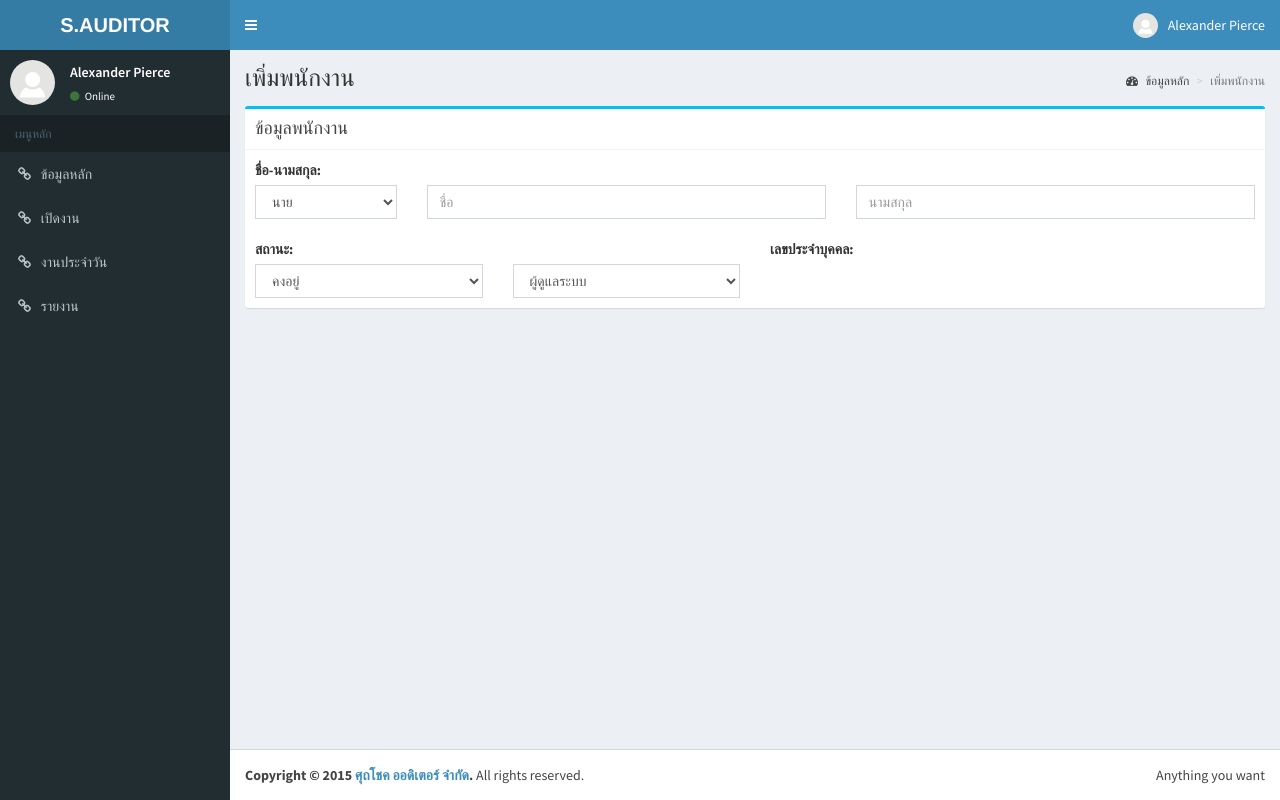
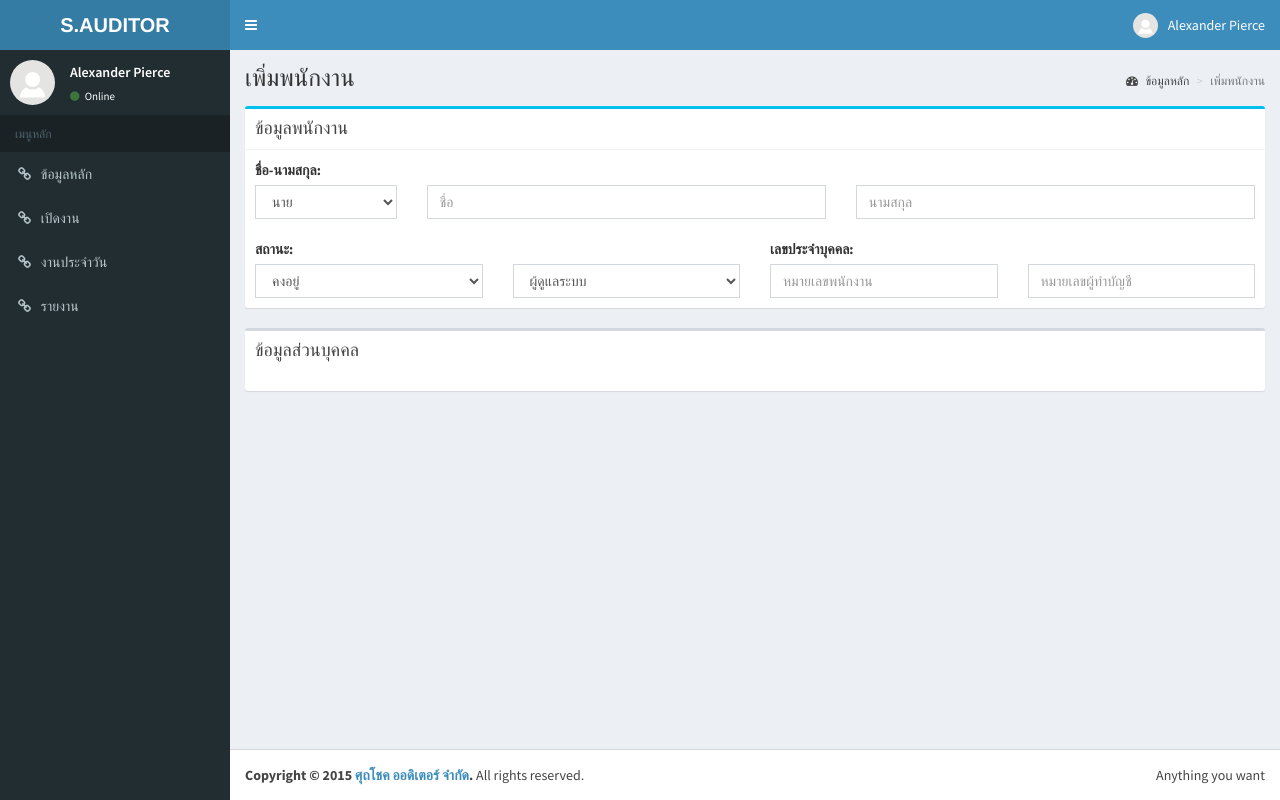
Before and after one commit to thesis-cpe/spch1, a PHP site: page /add-employee.php in a window 1280 px wide. Run offline with PHP 8.4, Linux system fonts and the light colour scheme; some libraries are stand-ins or nearby versions.

Commit message:
เพิ่มbox ส่วนบุคคล น.เพิ่มพนักงาน

```diff
--- a/add-employee.php
+++ b/add-employee.php
@@ -134,10 +134,16 @@ scratch. This page gets rid of all links and provides the needed markup only.
                                     </select>
                                 </div>
                                 <div class="col-sm-3">
-                                        <select name="selRole" class="form-control">
+                                    <select name="selRole" class="form-control">
                                         <option>ผู้ดูแลระบบ</option>
                                         <option>ผู้ใช้งาน</option>
                                     </select>
+                                </div>
+                                <div class="col-sm-3">
+                                    <input class="form-control" name="txtEmId" placeholder="หมายเลขพนักงาน">
+                                </div>
+                                <div class="col-sm-3">
+                                    <input class="form-control" name="txtAuditId" placeholder="หมายเลขผู้ทำบัญชี">
                                 </div>
 
                             </div>
@@ -145,6 +151,21 @@ scratch. This page gets rid of all links and provides the needed markup only.
                         </div>
                         <!-- /.box-body -->
                     </div>
+
+
+                    <!--ข้อมูลส่วนบุคคล-->
+                    <div class="box box-default">
+                        <div class="box-header">
+                            <h3 class="box-title">ข้อมูลส่วนบุคคล</h3>
+                        </div>
+                        <div class="box-body">
+
+                        </div>
+                        <!-- /.box-body -->
+                    </div>
+
+
+
 
                     <!-- .Your Page Content Here -->
                 </section>
```
